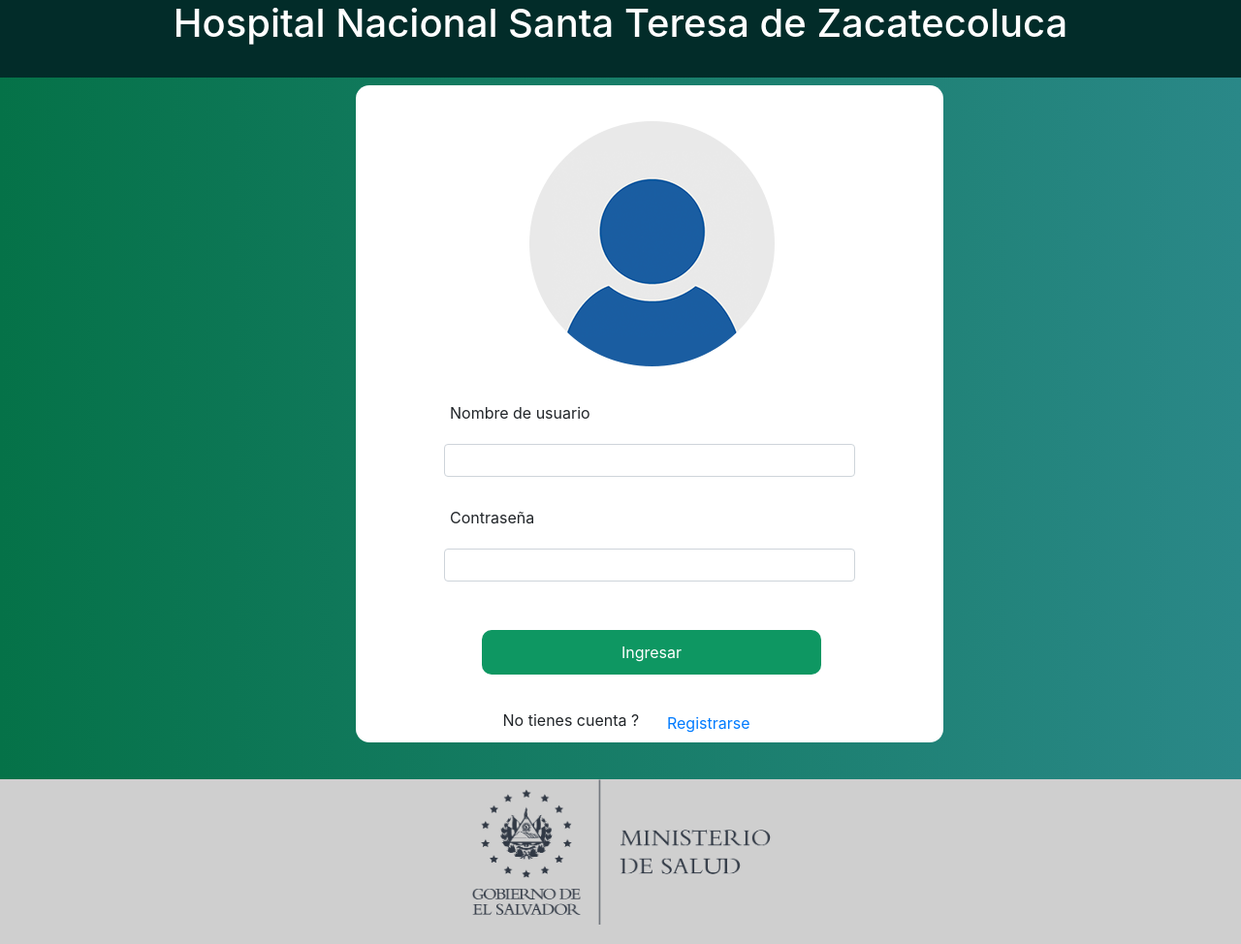
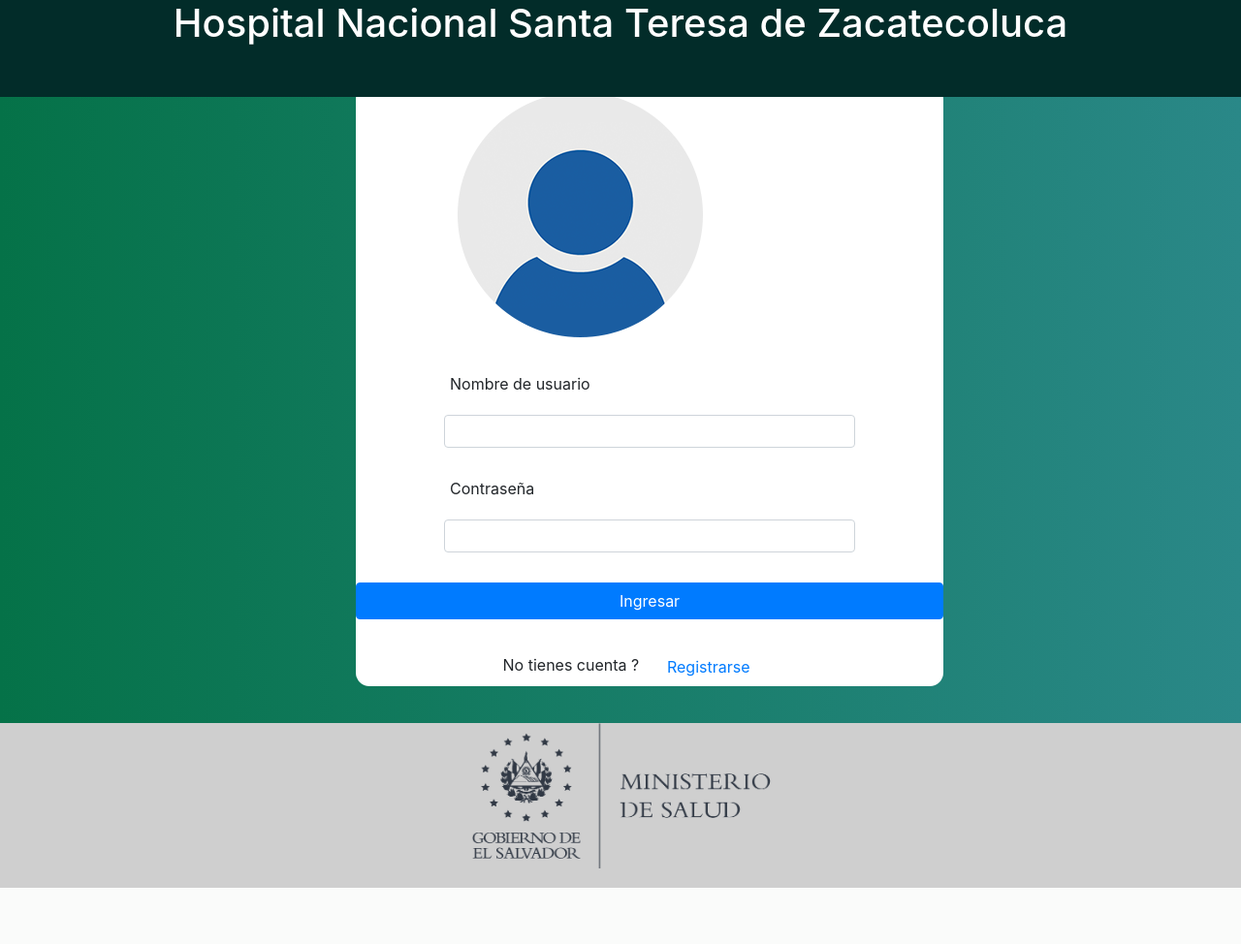
Before and after one commit to ValleAD/Inventario, a PHP site: page /signin.php in a window 1280 px wide. Shown: the whole page at 97% size. After the commit the page ends 916 px from the top, so only its background shows below. Run offline with PHP 8.4, Linux system fonts and the light colour scheme; data that the repository does not hold is empty.

Commit message:
cambio login

```diff
--- a/inventario/signin.php
+++ b/inventario/signin.php
@@ -48,8 +48,7 @@ if (isset($_POST['submit'])) {
 </head>
 <body>
 
-  <div id="head"  style="position: all;
-  height: 10% ;margin-top: -15">
+  <div id="head"  style="position: all;">
     <h1>Hospital Nacional Santa Teresa de Zacatecoluca</h1>
 
   </div>
@@ -57,7 +56,7 @@ if (isset($_POST['submit'])) {
 	<div style="position: all; width: 70%; height: 110%;margin-top: 5%" class="container-fluid">
 
 		<form action="" method="POST" style="position: all; width: 70%; height: 110%;margin-top: 1%">
-			<img class="img" src="img/logo1.png" alt="logo">
+			<img style="margin-left:  15%" src="img/logo1.png" alt="logo">
 
 			<div>
 			<label for="username" style="margin-left:  16%">Nombre de usuario</label><br>
@@ -71,7 +70,7 @@ if (isset($_POST['submit'])) {
 
 
 			<div>
-				<button  class= "submit" name="submit">Ingresar</button>
+				<button style="margin-top:  5%" class="btn btn-primary btn-block"name="submit" >Ingresar</button>
 			</div>
             <p class="p" style="margin-left: 25%;">No tienes cuenta ?</p>
 				<a id="a" href="signup.php" class="nav-link text-center" style="margin-top:-7.5%;">Registrarse</a>
```
